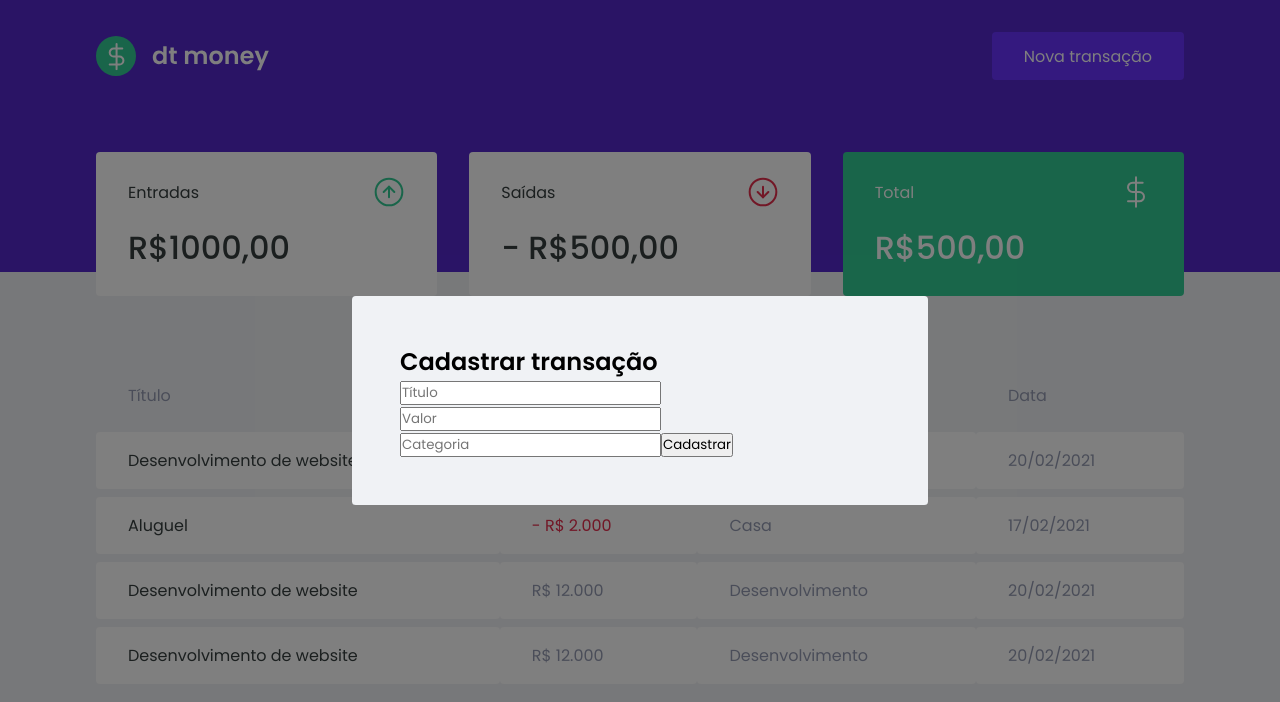
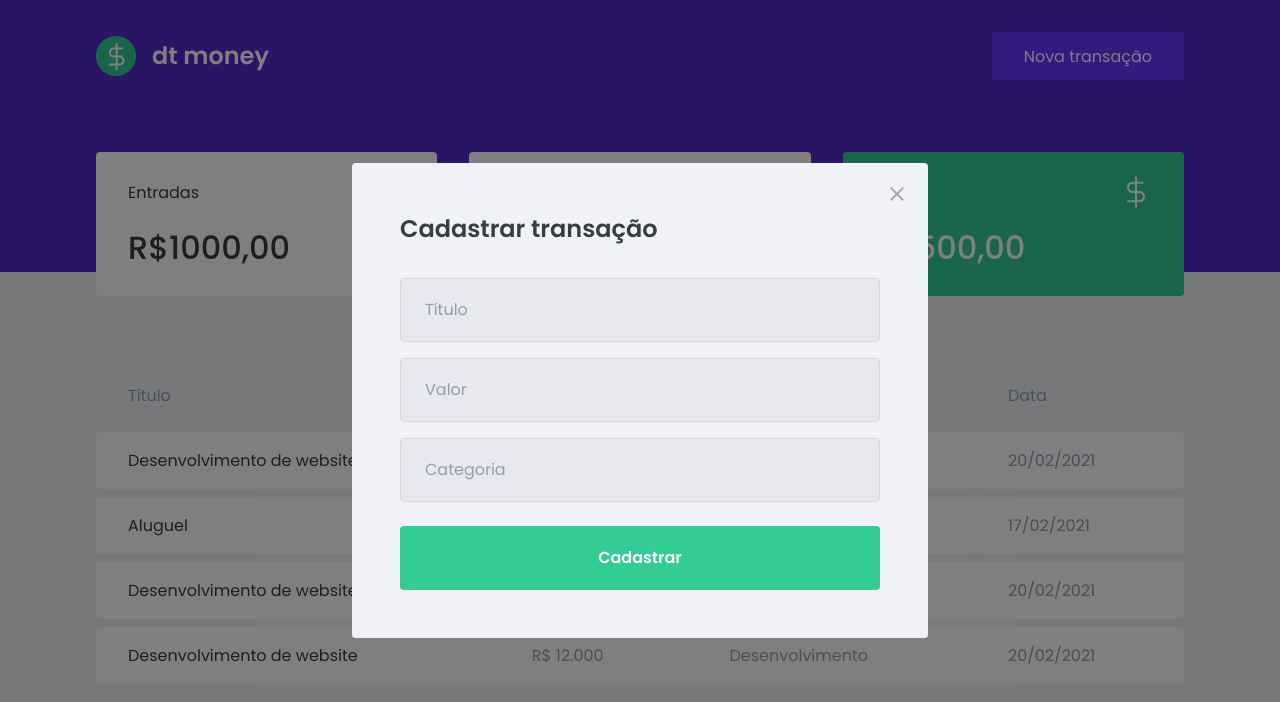
Before and after one commit to Luciano-Ferreira/YourBank, a React (Create React App) app: page / in a window 1280 px wide. Both pictures are taken after a click on the button "Nova transação". Shown: the top 702 px of the page. Built offline with nearby package versions, Linux system fonts and the light colour scheme; no server answers; what miragejs would draw is missing.

Commit message:
styles of modal

```diff
--- a/src/App.tsx
+++ b/src/App.tsx
@@ -1,5 +1,5 @@
 import { Header } from './components/Header';
-import React, { useState } from 'react';
+import { useState } from 'react';
 import Modal from 'react-modal';
 import { Dashboard } from './components/Dashboard';
 import { GlobalStyle } from './styles/global';
--- a/src/components/Header/index.tsx
+++ b/src/components/Header/index.tsx
@@ -14,7 +14,6 @@
                     Nova transação
                 </button>
             </Content>
-
         </Container>
     )
 }
--- a/src/components/NewTransactionModal/index.tsx
+++ b/src/components/NewTransactionModal/index.tsx
@@ -1,4 +1,5 @@
 import Modal from 'react-modal';
+import closeImg from '../../assets/close.svg';
 import { Container } from './styles';
 
 interface INewTransactionModalProps {
@@ -6,7 +7,7 @@
     onRequestClose: () => void;
 }
 
-export function NewTransactionModal({ isOpen, onRequestClose}: INewTransactionModalProps) {
+export function NewTransactionModal({ isOpen, onRequestClose }: INewTransactionModalProps) {
     return (
         <Modal
             isOpen={isOpen}
@@ -14,6 +15,13 @@
             overlayClassName="react-modal-overlay"
             className="react-modal-content"
         >
+            <button
+                type="button"
+                onClick={onRequestClose}
+                className="react-modal-close"
+            >
+                <img src={closeImg} alt="Close modal"/>
+            </button>
             <Container>
                 <h2>Cadastrar transação</h2>
 
--- a/src/components/NewTransactionModal/styles.ts
+++ b/src/components/NewTransactionModal/styles.ts
@@ -1,3 +1,46 @@
 import styled from "styled-components";
 
-export const Container = styled.form``;
+export const Container = styled.form`
+    h2 {
+        color: var(--text-title);
+        font-size: 1.5rem;
+        margin-bottom: 2rem;
+    }
+
+    input {
+        width: 100%;
+        padding: 0 1.5rem;
+        height: 4rem;
+        border-radius: 0.25rem;
+
+        border: 1px solid #d7d7d7;
+        background: var(--input-background);
+
+        font-weight: 400;
+        font-size: 1rem;
+
+        &::placeholder {
+            color: var(--text-body);
+        }
+
+        & + input {
+            margin-top: 1rem;
+        }
+    }
+    button[type="submit"] {
+        width: 100%;
+        padding: 0 1.5rem;
+        height: 4rem;
+        background: var(--green);
+        color: #fff;
+        border-radius: 0.25rem;
+        border: 0;
+        font-size: 1rem;
+        margin-top: 1.5rem;
+        font-weight: 600;
+
+        &:hover{
+            filter: brightness(0.9);
+        }
+    }
+`;
--- a/src/styles/global.ts
+++ b/src/styles/global.ts
@@ -13,6 +13,7 @@
         --text-body: #969cb3;
 
         --shape: #ffffff;
+        --input-background: #e7e9ee;
     }
 
     * {
@@ -76,4 +77,18 @@
         position: relative;
         border-radius: 0.24rem;
     }
+
+    .react-modal-close {
+        position: absolute;
+        right: 1.5rem;
+        top: 1.5rem;
+        border: 0;
+        background: transparent;
+
+        transition: filter 0.2s;
+
+        &:hover {
+            filter: brightness(0.8);
+        }
+    }
 `;
```
